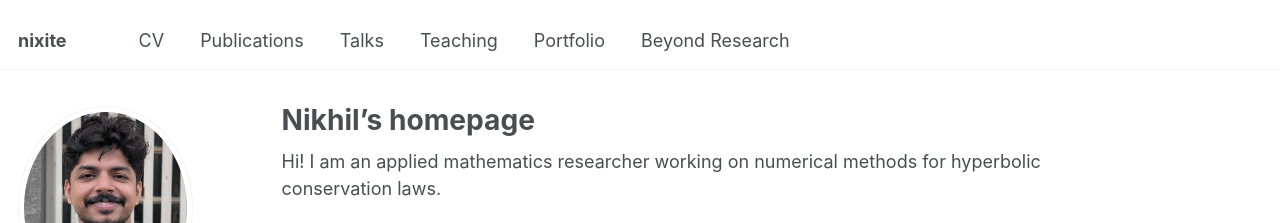
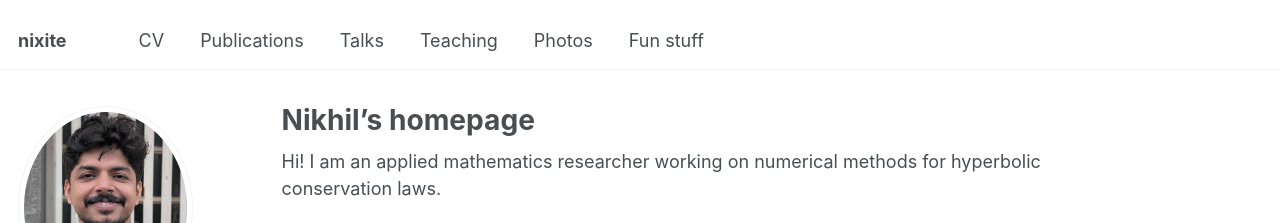
Before and after one commit to nikhil0597/nikhil0597.github.io, a Jekyll site: the page built from _pages/about.md, in a window 1280 px wide. Shown: the top 223 px of the page. Built offline with Jekyll 4.4.1, drawn with Linux system fonts in a browser that asks for light colours; some web fonts are replaced.

Commit message:
Update navigation.yml

```diff
--- a/_data/navigation.yml
+++ b/_data/navigation.yml
@@ -17,10 +17,10 @@ main:
   - title: "Teaching"
     url: /teaching/
 
-  - title: "Portfolio"
+  - title: "Photos"
     url: /portfolio/
 
-  - title: "Beyond Research"
+  - title: "Fun stuff"
     url: "/beyond-research/"
 
 
```
